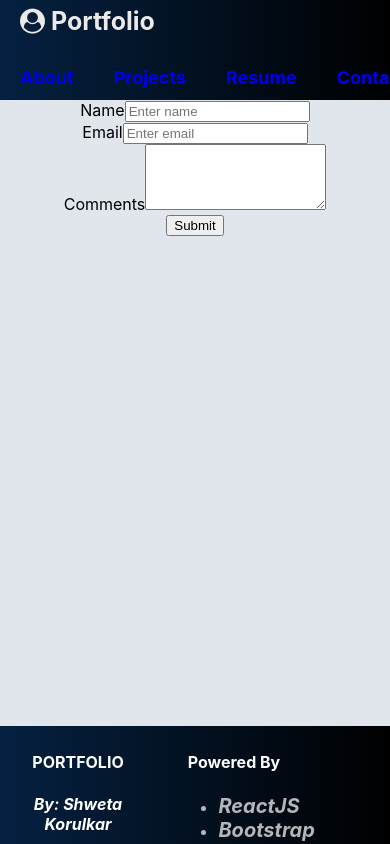
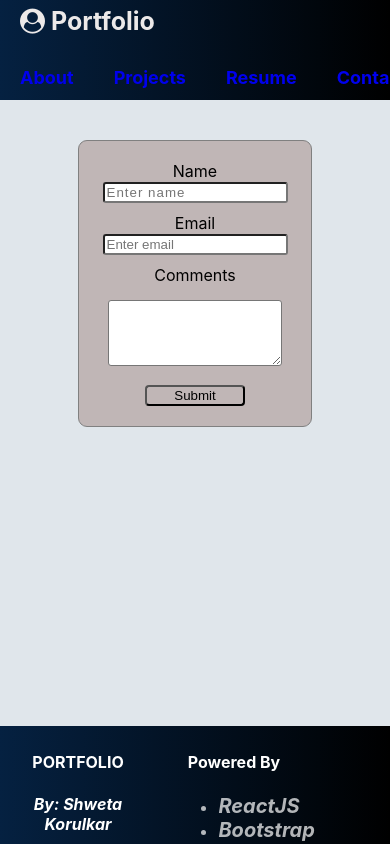
Before and after one commit to sk192/WebDevProject, a React (Create React App) app in the folder profile/: page /contact in a window 390 px wide. Shown: the top 844 px of the page. Built offline with nearby package versions, Linux system fonts and the light colour scheme.

Commit message:
added media query for about page

```diff
--- a/profile/src/stylesheet/contact.css
+++ b/profile/src/stylesheet/contact.css
@@ -1,26 +1,114 @@
-/* .main{
-    display: block;
-    width: 400px;
-    height: 500px;
-} */
-.aboutCard {
-  background-color: white;
-  margin: 30px;
+form{
+  width:20%;
+  height: auto;
+  margin-top: 40px;
   display: inline-block;
-  padding: 10px;
-  border-radius: 5px;
-  width: 280px;
-  box-shadow: 0 8px 16px 0 rgba(0,0,0,0.2);
+  border: 1px solid gray;
+  height: 200px;
+  padding: 20px;
+  border-radius: 9px;
+  background-color: rgb(192, 182, 182);
 
 }
-.aboutCard:hover {
+#email{
+  margin-left: 21%;
+  border-radius: 3px;
+}
 
-   box-shadow: 0 4px 8px 0 rgba(255, 255, 255, 0.2), 0 6px 20px 0 rgba(255, 255, 255, 0.19);
+#name{
+  margin-left: 20%;
+  border-radius: 3px;
+  margin-bottom: 10px;
 }
-.aboutImg{
-  width: 250px;
-  height: 250px;
-  object-fit:cover;
-   object-position:50% 50%;
-  border-radius: 5px;
+#textarea{
+  margin-left: 9%;
+  margin-top: 15px;
+  border-radius: 3px;
 }
+.btn{
+  margin-top: 15px;
+  width: 100px;
+  background-color:rgb(192, 182, 182);
+  border-radius: 4px;
+
+}
+
+.btn:hover{
+  transform: scale(1.03);
+  box-shadow: 0 13px 40px -5px hsla(240, 30.1%, 28%, 0.12),
+    0 8px 32px -8px hsla(0, 0%, 0%, 0.14),
+    0 -6px 32px -6px hsla(0, 0%, 0%, 0.02);
+}
+
+@media (max-width:450px){
+  form{
+    width: 49%;
+    height: auto;
+  }
+  #name{
+    margin-bottom: 10px;
+    letter-spacing: 1px;
+    margin-left: 0;
+  }
+  #email{
+    margin-left: 0;
+    margin-bottom: 10px;
+  }
+  #textarea{
+    width: 88%;
+    margin-left: 0;
+
+  }
+
+}
+
+@media (min-width: 451px) and (max-width:768px){
+  form{
+    width: 60%;
+    height: auto;
+  }
+  #name{
+    margin-bottom: 10px;
+    letter-spacing: 1px;
+    width: 60%;
+    margin-left: 60px;
+  }
+  #email{
+    margin-left: 63px;
+    margin-bottom: 10px;
+    width: 60%;
+  }
+  .inputTextarea{
+    width: 60%;
+    margin-left: 80px;
+  }
+
+
+}
+
+@media (min-width:769px) and (max-width:1024px){
+  form{
+    width: 40%;
+    height: auto;
+  }
+  #name{
+    margin-bottom: 10px;
+    letter-spacing: 1px;
+    width: 60%;
+    margin-left: 60px;
+  }
+  #email{
+    margin-left: 63px;
+    margin-bottom: 10px;
+    width: 60%;
+  }
+  .inputTextarea{
+    width: 60%;
+    margin-left: 80px;
+  }
+}
+@media (min-width:1025px){
+  form{
+    height:auto;
+  }
+}
```
